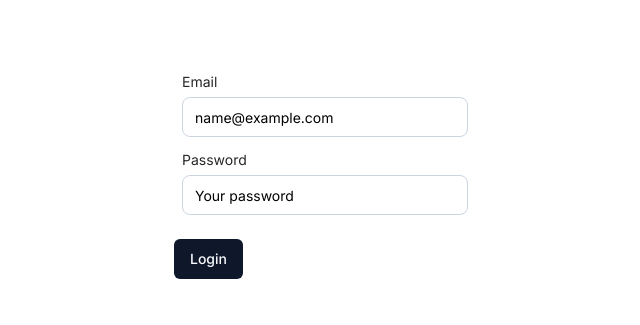
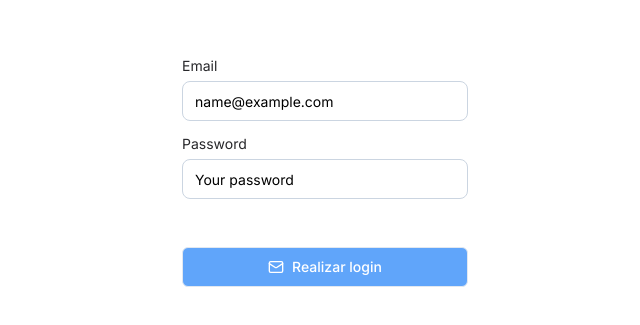
Before and after one commit to Pro-Aero/Vtolhelicopter, a Next.js app: page /auth/sign-in in a window 1280 px wide. Shown: the part 227-552 px from the top of the page, without its empty margins (315-955 px from the left). Built offline with nearby package versions, Linux system fonts and the light colour scheme; no server answers.

Commit message:
finalizado o formulario

```diff
--- /dev/null
+++ b/app/auth/sign-in/action.ts
@@ -0,0 +1,34 @@
+"use server";
+
+import { API_AUTH } from "@/utils/constants";
+import { z } from "zod";
+import { useRouter } from "next/navigation";
+const signInFormSchema = z.object({
+  email: z.string().email(),
+  password: z.string().min(2),
+});
+
+export async function signInWithEmail(data: FormData) {
+  const { email, password } = signInFormSchema.parse(Object.fromEntries(data));
+
+  const form = new FormData();
+  form.append("email", email);
+  form.append("password", password);
+
+  const response = await fetch("https://academy.proaero.aero/api/1/login", {
+    method: "POST",
+    headers: {
+      "x-auth-token": API_AUTH,
+    },
+    body: form,
+  });
+
+  if (!response.ok) {
+    throw new Error("Network response was not ok");
+  }
+
+  const json = await response.json();
+  const resp = json.data;
+
+  return { success: true, data: resp };
+}
--- /dev/null
+++ b/app/auth/sign-in/credentials/sign-in-button.tsx
@@ -0,0 +1,25 @@
+"use client";
+
+import { useFormStatus } from "react-dom";
+import { Loader2, Mail } from "lucide-react";
+
+import { Button } from "@/components/ui/button";
+
+export function SignInButton() {
+  const { pending } = useFormStatus();
+  return (
+    <Button
+      disabled={pending}
+      variant="outline"
+      type="submit"
+      className="w-full mt-6 bg-blue-400 hover:bg-blue-300 text-white hover:text-white"
+    >
+      {pending ? (
+        <Loader2 className="mr-2 size-4 animate-spin" />
+      ) : (
+        <Mail className="mr-2 size-4" />
+      )}
+      Realizar login
+    </Button>
+  );
+}
--- /dev/null
+++ b/app/auth/sign-in/credentials/sign-in-form.tsx
@@ -0,0 +1,66 @@
+"use client";
+
+import { Input } from "@/components/ui/input";
+import { Label } from "@/components/ui/label";
+import { cn } from "@/lib/utils";
+import { SignInButton } from "./sign-in-button";
+import { toast } from "sonner";
+import { signInWithEmail } from "../action";
+
+import { useRouter } from "next/navigation";
+
+export function UserAuthForm() {
+  const { push } = useRouter();
+  return (
+    <div className={cn("grid gap-6")}>
+      <form
+        action={async (FormData) => {
+          try {
+            const data = await signInWithEmail(FormData);
+            if (data.success) {
+              toast.success("Login realizado com sucesso!");
+              const resp = data.data;
+              push(resp.link);
+              return;
+            }
+          } catch {
+            toast.error("Não foi possível realizar login");
+            return;
+          }
+        }}
+      >
+        <div className="grid gap-2 p-2">
+          <Label className="text-zinc-800 font-normal" htmlFor="email">
+            Email
+          </Label>
+          <Input
+            id="email"
+            type="email"
+            name="email"
+            autoCorrect="off"
+            autoComplete="email"
+            autoCapitalize="none"
+            placeholder="name@example.com"
+            className="text-zinc-800 rounded-lg h-10 placeholder:text-black border border-slate-300 hover:border-blue-400 focus:border-blue-400"
+          />
+
+          <Label className="text-zinc-800 mt-2 font-normal" htmlFor="email">
+            Password
+          </Label>
+          <Input
+            id="password"
+            type="password"
+            name="password"
+            placeholder="Your password"
+            autoCorrect="off"
+            autoComplete="email"
+            autoCapitalize="none"
+            className="text-zinc-800 mb-4 rounded-lg h-10 placeholder:text-black border border-slate-300 hover:border-blue-400 focus:border-blue-400"
+          />
+
+          <SignInButton />
+        </div>
+      </form>
+    </div>
+  );
+}
--- a/app/auth/sign-in/page.tsx
+++ b/app/auth/sign-in/page.tsx
@@ -1,109 +1,22 @@
-"use client";
+import { Metadata } from "next";
 
-import { FormEvent, useState } from "react";
-import axios from "axios";
-import { API_AUTH, URL_API } from "@/utils/constants";
-import { Label } from "@/components/ui/label";
-import { Input } from "@/components/ui/input";
-import { Button } from "@/components/ui/button";
+import Image from "next/image";
+// import Logo from "@/public/logo.png";
 
-const LoginForm = () => {
-  const [email, setEmail] = useState("");
-  const [password, setPassword] = useState("");
+import { UserAuthForm } from "./credentials/sign-in-form";
 
-  const handleSubmit = async (e: FormEvent) => {
-    e.preventDefault();
+export const runtime = "edge";
 
-    const form = new FormData();
-    form.append("email", email);
-    form.append("password", password);
-    form.append("x-auth-token", API_AUTH);
+// export const metadata: Metadata = {
+//   title: "Sign-in",
+// };
 
-    const options = {
-      method: "POST",
-      url: "https://corsproxy.io/",
-      params: { "https://academy.proaero.aero/api/1/login": "" },
-      headers: {
-        "Content-Type": "multipart/form-data;",
-        "x-auth-token": API_AUTH,
-      },
-      data: "[form]",
-    };
-
-    axios
-      .request(options)
-      .then(function (response) {
-        console.log(response.data);
-      })
-      .catch(function (error) {
-        console.error(error);
-      });
-
-    // const form = new FormData();
-    // form.append("email", email);
-    // form.append("password", password);
-    // form.append("x-auth-token", API_AUTH);
-
-    // const url =
-    //   "https://corsproxy.io/?" + encodeURIComponent(`${URL_API}/api/1/login`);
-
-    // try {
-    //   const res = await axios.post(url, form, {
-    //     headers: {
-    //       accept: "application/json",
-    //       Authorization: `x-auth-token: ${API_AUTH}`,
-    //       "Content-Type": "application/x-www-form-urlencoded",
-    //     },
-    //   });
-
-    //   console.log(res.data);
-    // } catch (error) {
-    //   console.error("Error:");
-    // }
-  };
-
+export default function SignIn() {
   return (
     <div className="container flex h-screen w-screen flex-col items-center justify-center">
       <div className="mx-auto flex w-full flex-col justify-center space-y-4 bg-white px-6 rounded-xl border-slate-300 p-4 sm:w-[350px]">
-        <form onSubmit={handleSubmit}>
-          <div className="grid gap-2 p-2">
-            <Label className="text-zinc-800 font-normal" htmlFor="email">
-              Email
-            </Label>
-            <Input
-              id="email"
-              type="email"
-              name="email"
-              autoCorrect="off"
-              value={email}
-              onChange={(e) => setEmail(e.target.value)}
-              autoComplete="email"
-              autoCapitalize="none"
-              placeholder="name@example.com"
-              className="text-zinc-800 rounded-lg h-10 placeholder:text-black border border-slate-300 hover:border-blue-400 focus:border-blue-400"
-            />
-
-            <Label className="text-zinc-800 mt-2 font-normal" htmlFor="email">
-              Password
-            </Label>
-            <Input
-              id="password"
-              type="password"
-              name="password"
-              value={password}
-              onChange={(e) => setPassword(e.target.value)}
-              placeholder="Your password"
-              autoCorrect="off"
-              autoComplete="email"
-              autoCapitalize="none"
-              className="text-zinc-800 mb-4 rounded-lg h-10 placeholder:text-black border border-slate-300 hover:border-blue-400 focus:border-blue-400"
-            />
-          </div>
-          <Button type="submit">Login</Button>
-        </form>
+        <UserAuthForm />
       </div>
     </div>
   );
-};
-
-export default LoginForm;
+}
--- a/app/layout.tsx
+++ b/app/layout.tsx
@@ -1,6 +1,7 @@
 import type { Metadata } from "next";
 import { Inter } from "next/font/google";
 import "./globals.css";
+import { Providers } from "./provider";
 
 const inter = Inter({ subsets: ["latin"] });
 
@@ -16,7 +17,9 @@ export default function RootLayout({
 }>) {
   return (
     <html lang="en">
-      <body className={inter.className}>{children}</body>
+      <Providers>
+        <body className={inter.className}>{children}</body>
+      </Providers>
     </html>
   );
 }
--- /dev/null
+++ b/app/provider.tsx
@@ -0,0 +1,14 @@
+"use client";
+
+import { ReactNode } from "react";
+import { TooltipProvider } from "@/components/ui/tooltip";
+import { Toaster } from "sonner";
+
+export function Providers({ children }: { children: ReactNode }) {
+  return (
+    <TooltipProvider>
+      <Toaster richColors position="top-right" />
+      {children}
+    </TooltipProvider>
+  );
+}
--- /dev/null
+++ b/components/ui/tooltip.tsx
@@ -0,0 +1,30 @@
+"use client"
+
+import * as React from "react"
+import * as TooltipPrimitive from "@radix-ui/react-tooltip"
+
+import { cn } from "@/lib/utils"
+
+const TooltipProvider = TooltipPrimitive.Provider
+
+const Tooltip = TooltipPrimitive.Root
+
+const TooltipTrigger = TooltipPrimitive.Trigger
+
+const TooltipContent = React.forwardRef<
+  React.ElementRef<typeof TooltipPrimitive.Content>,
+  React.ComponentPropsWithoutRef<typeof TooltipPrimitive.Content>
+>(({ className, sideOffset = 4, ...props }, ref) => (
+  <TooltipPrimitive.Content
+    ref={ref}
+    sideOffset={sideOffset}
+    className={cn(
+      "z-50 overflow-hidden rounded-md border bg-popover px-3 py-1.5 text-sm text-popover-foreground shadow-md animate-in fade-in-0 zoom-in-95 data-[state=closed]:animate-out data-[state=closed]:fade-out-0 data-[state=closed]:zoom-out-95 data-[side=bottom]:slide-in-from-top-2 data-[side=left]:slide-in-from-right-2 data-[side=right]:slide-in-from-left-2 data-[side=top]:slide-in-from-bottom-2",
+      className
+    )}
+    {...props}
+  />
+))
+TooltipContent.displayName = TooltipPrimitive.Content.displayName
+
+export { Tooltip, TooltipTrigger, TooltipContent, TooltipProvider }
--- a/package.json
+++ b/package.json
@@ -11,9 +11,11 @@
   "dependencies": {
     "@radix-ui/react-label": "^2.0.2",
     "@radix-ui/react-slot": "^1.0.2",
+    "@radix-ui/react-tooltip": "^1.0.7",
     "axios": "^1.7.2",
     "class-variance-authority": "^0.7.0",
     "clsx": "^2.1.1",
+    "ky": "^1.3.0",
     "lucide-react": "^0.395.0",
     "next": "14.2.4",
     "next-auth": "^5.0.0-beta.19",
```
Also changed, not shown: 1 other file (tests, documents, lock files or other folders).
